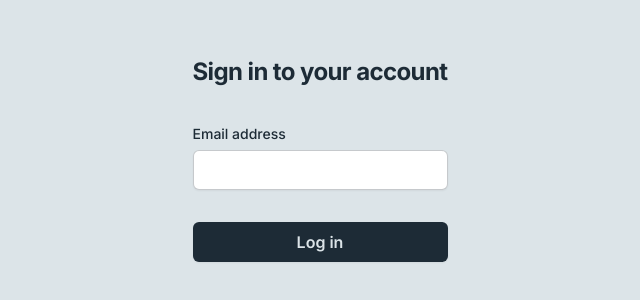
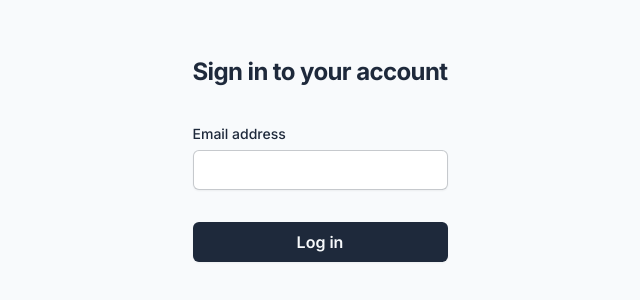
Before and after one commit to jean1591/launch-control, a Next.js app: page /login in a window 1280 px wide. Shown: the part 242-542 px from the top of the page, without its empty margins (320-960 px from the left). Built offline with nearby package versions, Linux system fonts and the light colour scheme.

Commit message:
chore: change colours schema

```diff
--- a/src/app/(private)/layout.tsx
+++ b/src/app/(private)/layout.tsx
@@ -38,7 +38,7 @@ export default function PrivateLayout({
   }, [])
 
   return (
-    <div className="mx-auto my-12 max-w-5xl px-4 sm:px-6 md:my-20 lg:px-8">
+    <div className="mx-auto my-12 max-w-5xl px-4 sm:px-6 md:my-40 lg:px-8">
       {children}
     </div>
   )
--- a/src/app/(private)/products/components/AddProductButton.tsx
+++ b/src/app/(private)/products/components/AddProductButton.tsx
@@ -4,7 +4,7 @@ export const AddProductButton = () => {
   return (
     <button
       type="button"
-      className="flex w-full flex-col items-center justify-center rounded-lg border-2 border-dashed border-secondary p-4 text-center text-secondary hover:border-secondary/50 hover:text-secondary/75"
+      className="flex w-full flex-col items-center justify-center rounded-lg border-[1px] border-dashed border-slate-800/25 p-4 text-center shadow-lg transition duration-500 hover:border-slate-500/50 hover:bg-slate-100 hover:text-slate-800/50 hover:shadow-none"
     >
       <PiFilePlus className="h-10 w-10" />
       <p className="mt-2 block text-base">Sync a new product</p>
--- a/src/app/(private)/products/components/Hero.tsx
+++ b/src/app/(private)/products/components/Hero.tsx
@@ -2,10 +2,9 @@ export const Hero = () => {
   return (
     <div className="flex flex-col items-center justify-center">
       <h1 className="text-4xl font-bold md:text-6xl">Launch-Control</h1>
-      <h2 className="mt-2 text-center text-sm md:mt-4 md:w-1/2 md:text-xl">
-        Track your product's{' '}
-        <span className="font-bold text-secondary">momentum</span> across
-        Product Hunt, Reddit, and Hacker News in real-time.
+      <h2 className="mt-2 text-center text-sm font-medium md:mt-8 md:text-lg">
+        Track your product's momentum across Product Hunt, Reddit, and Hacker
+        News.
       </h2>
     </div>
   )
--- a/src/app/(private)/products/components/Product.tsx
+++ b/src/app/(private)/products/components/Product.tsx
@@ -3,7 +3,7 @@ import { Product as ProductType } from '@/app/lib/interfaces/products'
 
 export const Product = ({ product }: { product: ProductType }) => {
   return (
-    <div className="rounded-md bg-secondary px-4 py-8 text-white shadow-md">
+    <div className="cursor-pointer rounded-lg border-[1px] border-slate-800/5 bg-slate-50 px-4 py-12 shadow-lg transition duration-500 hover:bg-slate-100 hover:shadow-none">
       <div className="flex items-center justify-start gap-x-2">
         <Image
           src={product.thumbnail}
--- a/src/app/(public)/login/page.tsx
+++ b/src/app/(public)/login/page.tsx
@@ -40,14 +40,14 @@ export default function LoginPage() {
               required
               onChange={(e) => setEmail(e.target.value)}
               autoComplete="email"
-              className="block w-full rounded-md py-2 pl-2 text-primary-content shadow-sm ring-1 ring-inset ring-primary-content/25 sm:text-sm sm:leading-6"
+              className="block w-full rounded-md py-2 pl-2 text-slate-800 shadow-sm ring-1 ring-inset ring-slate-800/25 sm:text-sm sm:leading-6"
             />
           </div>
         </div>
 
         <button
           onClick={handleLogin}
-          className="w-full rounded-md bg-primary-content px-4 py-2 text-center text-base font-semibold leading-6 text-primary shadow-sm hover:bg-primary-content/80"
+          className="w-full rounded-md bg-slate-800 px-4 py-2 text-center text-base font-semibold leading-6 text-slate-50 shadow-sm hover:bg-slate-800/80"
         >
           Log in
         </button>
--- a/src/app/layout.tsx
+++ b/src/app/layout.tsx
@@ -16,10 +16,7 @@ export default function RootLayout({
     <StoreProvider>
       <html lang="fr">
         <body
-          className={classNames(
-            inter.className,
-            'bg-primary text-primary-content'
-          )}
+          className={classNames(inter.className, 'bg-slate-50 text-slate-800')}
         >
           <Toaster position="bottom-right" reverseOrder={true} />
           {children}
--- a/tailwind.config.ts
+++ b/tailwind.config.ts
@@ -1,17 +1,10 @@
-import type { Config } from "tailwindcss";
+import type { Config } from 'tailwindcss'
 
 const config: Config = {
-  content: ["./src/**/*.{js,ts,jsx,tsx,mdx}"],
+  content: ['./src/**/*.{js,ts,jsx,tsx,mdx}'],
   theme: {
-    extend: {
-      colors: {
-        primary: "#DCE4E8",
-        "primary-content": "#1D2B36",
-        secondary: "#3F6E93",
-        "secondary-content": "#83B5C4",
-      },
-    },
+    extend: {},
   },
   plugins: [],
-};
-export default config;
+}
+export default config
```
